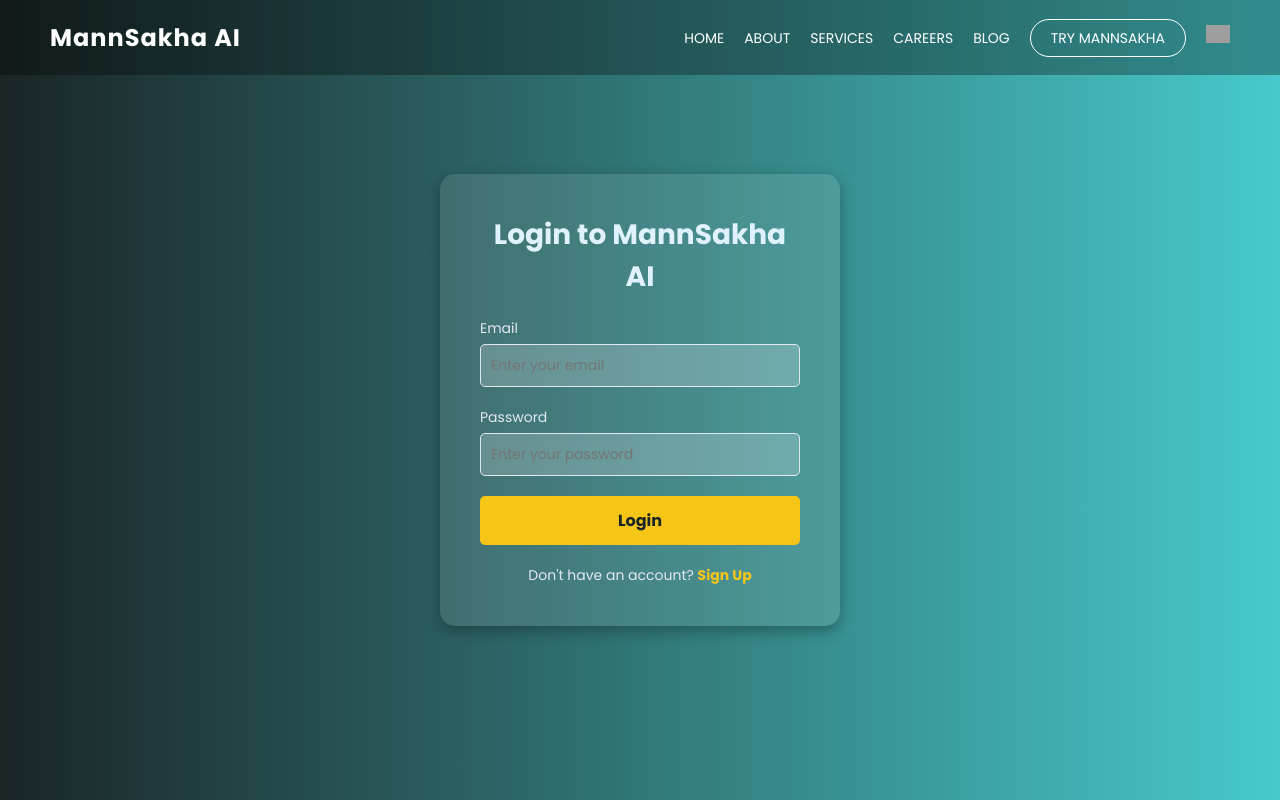
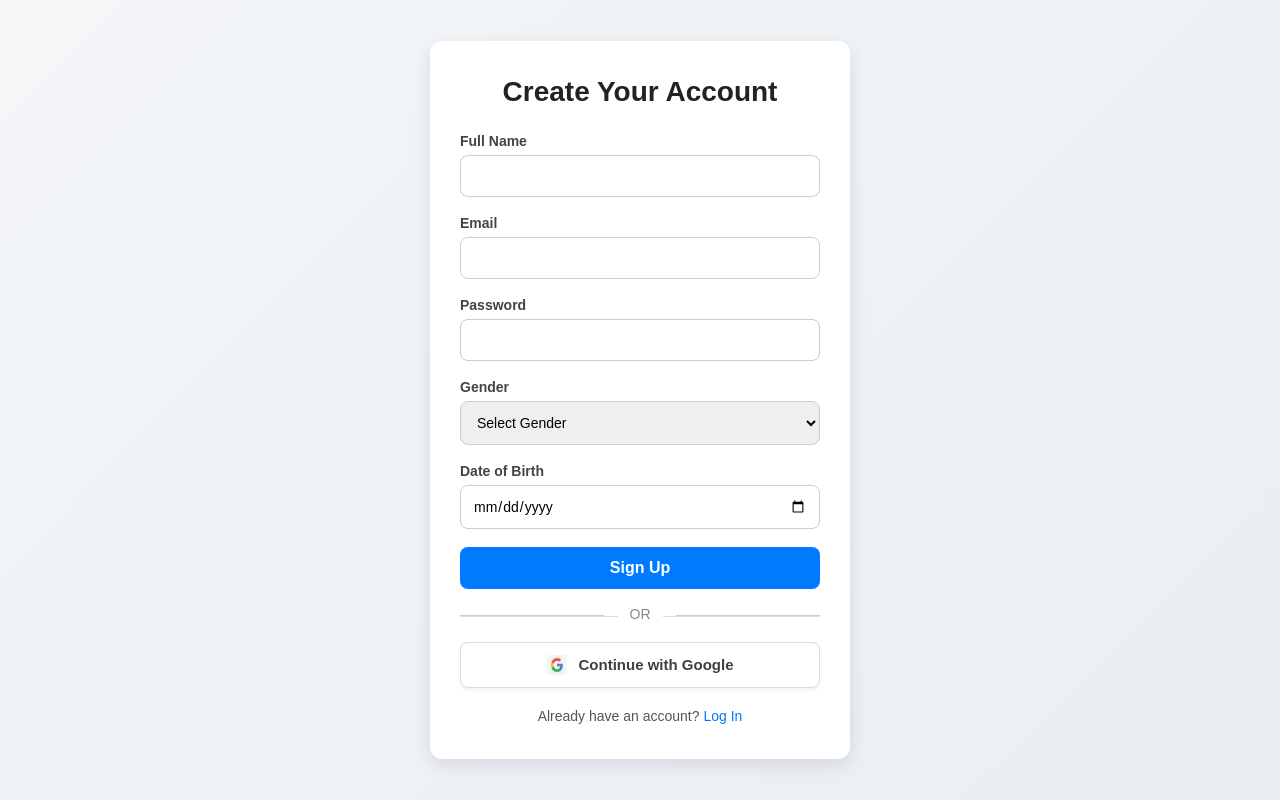
Before and after one commit to ishanraj953/MannSakha-chatbot-, a plain HTML site: page signup.html in a window 1280 px wide. Drawn offline with Linux system fonts and the light colour scheme; grey boxes are pictures that could not be loaded.

Commit message:
Designed a Signup and login page

```diff
--- /dev/null
+++ b/signup.css
@@ -0,0 +1,143 @@
+body {
+      font-family: "Segoe UI", Roboto, sans-serif;
+      background: linear-gradient(135deg, #f4f6f8, #e9eef3);
+      display: flex;
+      justify-content: center;
+      align-items: center;
+      min-height: 100vh;
+      margin: 0;
+    }
+
+    .signup-container {
+      background: white;
+      padding: 35px 30px;
+      border-radius: 12px;
+      box-shadow: 0 6px 18px rgba(0, 0, 0, 0.1);
+      width: 100%;
+      max-width: 420px;
+      text-align: center;
+      animation: fadeIn 0.4s ease-in-out;
+    }
+
+    @keyframes fadeIn {
+      from {
+        opacity: 0;
+        transform: translateY(15px);
+      }
+      to {
+        opacity: 1;
+        transform: translateY(0);
+      }
+    }
+
+    .signup-container h2 {
+      margin-bottom: 25px;
+      color: #222;
+      font-weight: 600;
+    }
+
+    .form-group {
+      margin-bottom: 18px;
+      text-align: left;
+    }
+
+    .form-group label {
+      display: block;
+      font-size: 14px;
+      margin-bottom: 6px;
+      color: #444;
+      font-weight: bold;
+    }
+
+    .form-group input,
+    .form-group select {
+      width: 100%;
+      padding: 12px;
+      font-size: 14px;
+      border: 1px solid #ccc;
+      border-radius: 8px;
+      outline: none;
+      transition: border 0.2s;
+    }
+
+    .form-group input:focus,
+    .form-group select:focus {
+      border-color: #007bff;
+      box-shadow: 0 0 0 2px rgba(0, 123, 255, 0.15);
+    }
+
+    .signup-btn {
+      background: #007bff;
+      color: white;
+      padding: 12px;
+      border: none;
+      border-radius: 8px;
+      width: 100%;
+      font-size: 16px;
+      font-weight: 600;
+      cursor: pointer;
+      transition: background 0.3s ease;
+    }
+
+    .signup-btn:hover {
+      background: #0056b3;
+    }
+
+    .divider {
+      margin: 25px 0;
+      text-align: center;
+      border-bottom: 1px solid #ddd;
+      line-height: 0.1em;
+      color: #888;
+      font-size: 14px;
+    }
+
+    .divider span {
+      background: white;
+      padding: 0 12px;
+    }
+
+    /* Google Button */
+    .google-btn {
+      background-color: #fff;
+      border: 1px solid #dadce0;
+      border-radius: 8px;
+      padding: 12px 18px;
+      font-size: 15px;
+      font-weight: 600;
+      color: #3c4043;
+      cursor: pointer;
+      display: inline-flex;
+      align-items: center;
+      gap: 12px;
+      box-shadow: 0 2px 4px rgba(0, 0, 0, 0.05);
+      transition: all 0.2s ease-in-out;
+      width: 100%;
+      justify-content: center;
+    }
+
+    .google-btn:hover {
+      box-shadow: 0 4px 8px rgba(0, 0, 0, 0.12);
+      transform: translateY(-2px);
+    }
+
+    .google-btn img {
+      width: 20px;
+      height: 20px;
+    }
+
+    .login-link {
+      margin-top: 20px;
+      font-size: 14px;
+      color: #555;
+    }
+
+    .login-link a {
+      color: #007bff;
+      text-decoration: none;
+      font-weight: 500;
+    }
+
+    .login-link a:hover {
+      text-decoration: underline;
+    }
--- a/signup.html
+++ b/signup.html
@@ -1,50 +1,58 @@
 <!DOCTYPE html>
 <html lang="en">
 <head>
-    <meta charset="UTF-8">
-    <meta name="viewport" content="width=device-width, initial-scale=1.0">
-    <title>MannSakha AI - Login</title>
-    <link rel="stylesheet" href="styles.css">
-    <link href="https://fonts.googleapis.com/css2?family=Poppins:wght@300;400;700&display=swap" rel="stylesheet">
-    <link rel="stylesheet" href="https://cdnjs.cloudflare.com/ajax/libs/font-awesome/6.0.0-beta3/css/all.min.css">
+  <meta charset="UTF-8" />
+  <meta name="viewport" content="width=device-width, initial-scale=1.0" />
+  <title>Signup - MannSakha AI</title>
+  <link rel="stylesheet" href="/styles.css" />
+  <link rel="stylesheet" href="/signup.css" />
 </head>
 <body>
-    <!-- Header -->
-    <header>
-        <div class="logo">MannSakha AI</div>
-        <nav>
-            <ul>
-                <li><a href="index.html#home">HOME</a></li>
-                <li><a href="index.html#about">ABOUT</a></li>
-                <li><a href="index.html#services">SERVICES</a></li>
-                <li><a href="index.html#careers">CAREERS</a></li>
-                <li><a href="index.html#blog">BLOG</a></li>
-                <li><a href="index.html#chatbot" class="try-btn">TRY MANNSAKHA</a></li>
-                <li><a href="#" class="profile-icon"><img src="https://img.icons8.com/ios-filled/50/ffffff/user.png" alt="profile" width="24"></a></li>
-            </ul>
-        </nav>
-    </header>
+  <div class="signup-container">
+    <h2>Create Your Account</h2>
+    <form id="signupForm">
+      <div class="form-group">
+        <label>Full Name</label>
+        <input type="text" id="name" required />
+      </div>
+      <div class="form-group">
+        <label>Email</label>
+        <input type="email" id="email" required />
+      </div>
+      <div class="form-group">
+        <label>Password</label>
+        <input type="password" id="password" required />
+      </div>
+      <div class="form-group">
+        <label>Gender</label>
+        <select id="gender" required>
+          <option value="">Select Gender</option>
+          <option value="Male">Male</option>
+          <option value="Female">Female</option>
+          <option value="Other">Other</option>
+        </select>
+      </div>
+      <div class="form-group">
+        <label>Date of Birth</label>
+        <input type="date" id="dob" required />
+      </div>
+      <button type="submit" class="signup-btn">Sign Up</button>
+    </form>
 
-    <!-- Login Section -->
-    <section class="login-section">
-        <div class="login-container">
-            <h2>Login to MannSakha AI</h2>
-            <p class="error-message" id="errorMessage"></p>
-            <form id="loginForm" onsubmit="handleLogin(event)">
-                <div class="input-group">
-                    <label for="email">Email</label>
-                    <input type="email" id="email" placeholder="Enter your email" required>
-                </div>
-                <div class="input-group">
-                    <label for="password">Password</label>
-                    <input type="password" id="password" placeholder="Enter your password" required>
-                </div>
-                <button type="submit" class="login-btn">Login</button>
-            </form>
-            <p class="signup-link">Don't have an account? <a href="signup.html">Sign Up</a></p>
-        </div>
-    </section>
+    <div class="divider"><span>OR</span></div>
 
-    <script src="script.js"></script>
+    <a href="/auth/google" style="text-decoration: none">
+      <button type="button" class="google-btn">
+        <img src="googleLogo.jpg" alt="Google logo" />
+        Continue with Google
+      </button>
+    </a>
+
+    <p class="login-link">
+      Already have an account? <a href="/login">Log In</a>
+    </p>
+  </div>
+
+  <script src="signup.js" defer></script>
 </body>
 </html>
--- /dev/null
+++ b/signup.js
@@ -0,0 +1,41 @@
+document.addEventListener("DOMContentLoaded", () => {
+    console.log("Signup.js loaded and DOM ready");
+
+    const form = document.getElementById("signupForm");
+    if (!form) {
+        console.error("Form not found!");
+        return;
+    }
+
+    form.addEventListener("submit", async (e) => {
+        e.preventDefault();
+        console.log("Signup form submitted");
+
+        try {
+            const name = document.getElementById("name").value.trim();
+            const email = document.getElementById("email").value.trim();
+            const password = document.getElementById("password").value.trim();
+            const gender = document.getElementById("gender").value;
+            const dob = document.getElementById("dob").value;
+
+            const response = await fetch("/api/signup", {
+                method: "POST",
+                headers: { "Content-Type": "application/json" },
+                body: JSON.stringify({ name, email, password, gender, dob })
+            });
+
+            const data = await response.json();
+            console.log("Server response:", data);
+
+            if (response.ok) {
+                alert("Signup successful! Redirecting...");
+                window.location.href = "index.html";
+            } else {
+                alert(data.message || "Signup failed.");
+            }
+        } catch (error) {
+            console.error("Error:", error);
+            alert("Something went wrong. Please try again.");
+        }
+    });
+});
--- a/styles.css
+++ b/styles.css
@@ -48,6 +48,110 @@
 
 nav ul li a:hover {
     color: #F5C518;
+}
+/* Form Container */
+.form-container {
+  max-width: 400px;
+  margin: 50px auto;
+  padding: 25px;
+  background: white;
+  border-radius: 10px;
+  box-shadow: 0 4px 15px rgba(0,0,0,0.1);
+  text-align: center;
+}
+
+.form-container h2 {
+  margin-bottom: 20px;
+  color: #333;
+}
+
+/* Input Fields */
+.form-container input,
+.form-container select {
+  width: 100%;
+  padding: 10px;
+  margin: 8px 0;
+  border: 1px solid #ccc;
+  border-radius: 6px;
+  font-size: 14px;
+}
+
+/* Primary Button */
+.primary-btn {
+  width: 100%;
+  padding: 10px;
+  background: #ff9800;
+  color: white;
+  font-size: 16px;
+  border: none;
+  border-radius: 6px;
+  cursor: pointer;
+  transition: 0.3s;
+}
+
+.primary-btn:hover {
+  background: #e68900;
+}
+
+/* Google Button */
+.google-btn {
+  width: 100%;
+  padding: 10px;
+  background: white;
+  border: 1px solid #ccc;
+  display: flex;
+  align-items: center;
+  justify-content: center;
+  gap: 10px;
+  border-radius: 6px;
+  cursor: pointer;
+  transition: 0.3s;
+}
+
+.google-btn img {
+  width: 20px;
+  height: 20px;
+}
+
+.google-btn:hover {
+  background: #f1f1f1;
+}
+
+/* Divider */
+.divider {
+  margin: 20px 0;
+  text-align: center;
+  position: relative;
+}
+
+.divider::before,
+.divider::after {
+  content: "";
+  position: absolute;
+  height: 1px;
+  width: 40%;
+  background: #ccc;
+  top: 50%;
+}
+
+.divider::before {
+  left: 0;
+}
+
+.divider::after {
+  right: 0;
+}
+.signup-btn {
+  background: #007bff;
+  color: white;
+  padding: 8px 15px;
+  border-radius: 5px;
+  text-decoration: none;
+  transition: background 0.3s ease;
+}
+
+.signup-btn:hover {
+  background: #0056b3;
 }
 
 
```
Also changed, not shown: backend/index.js (+146 -5 lines), backend/models/User.js (added, +16 -0 lines), backend/package.json (+10 -3 lines), index.html (+1 -0 lines), login.html (+144 -1 lines), login.js (+17 -3 lines), googleLogo.jpg (added), 2 other files.
